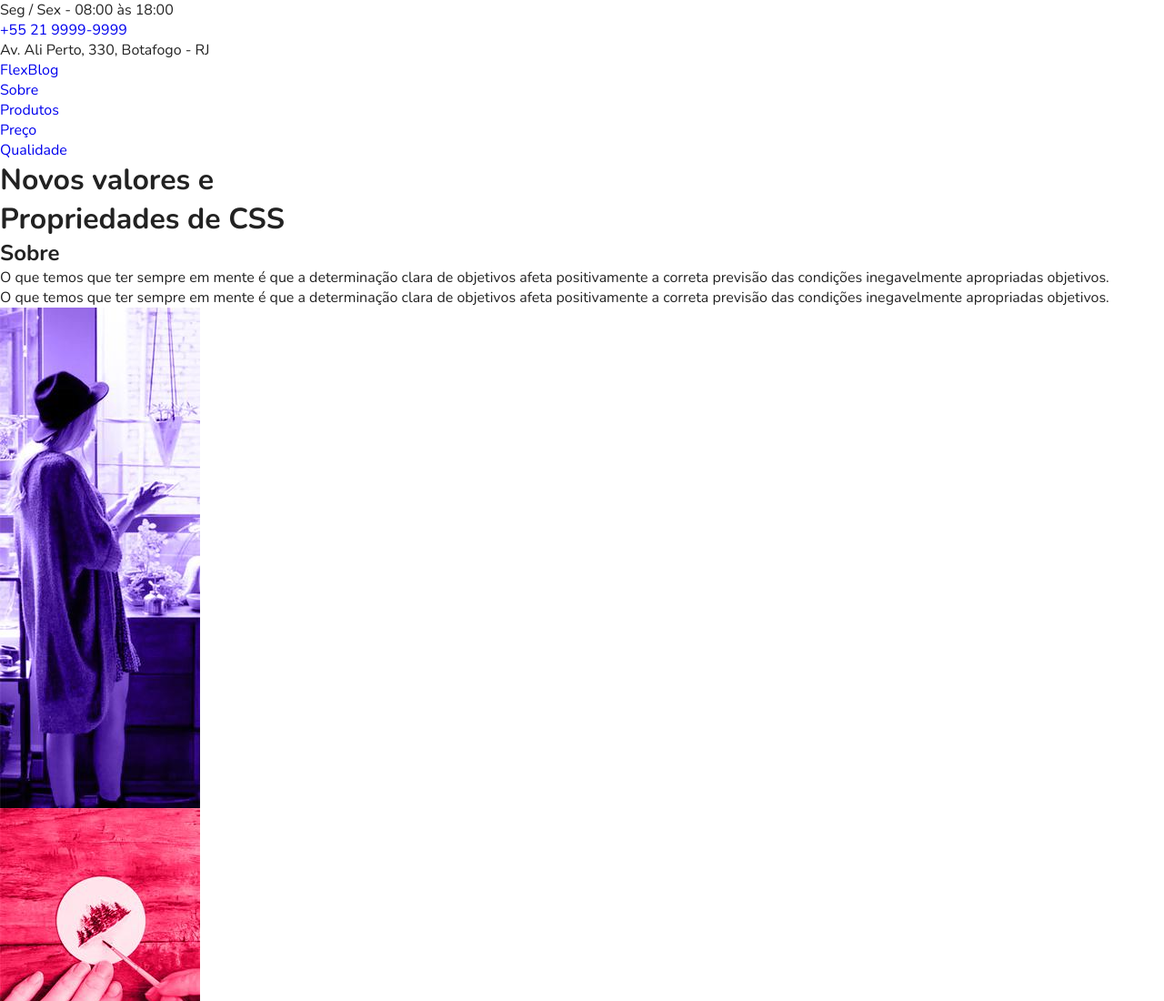
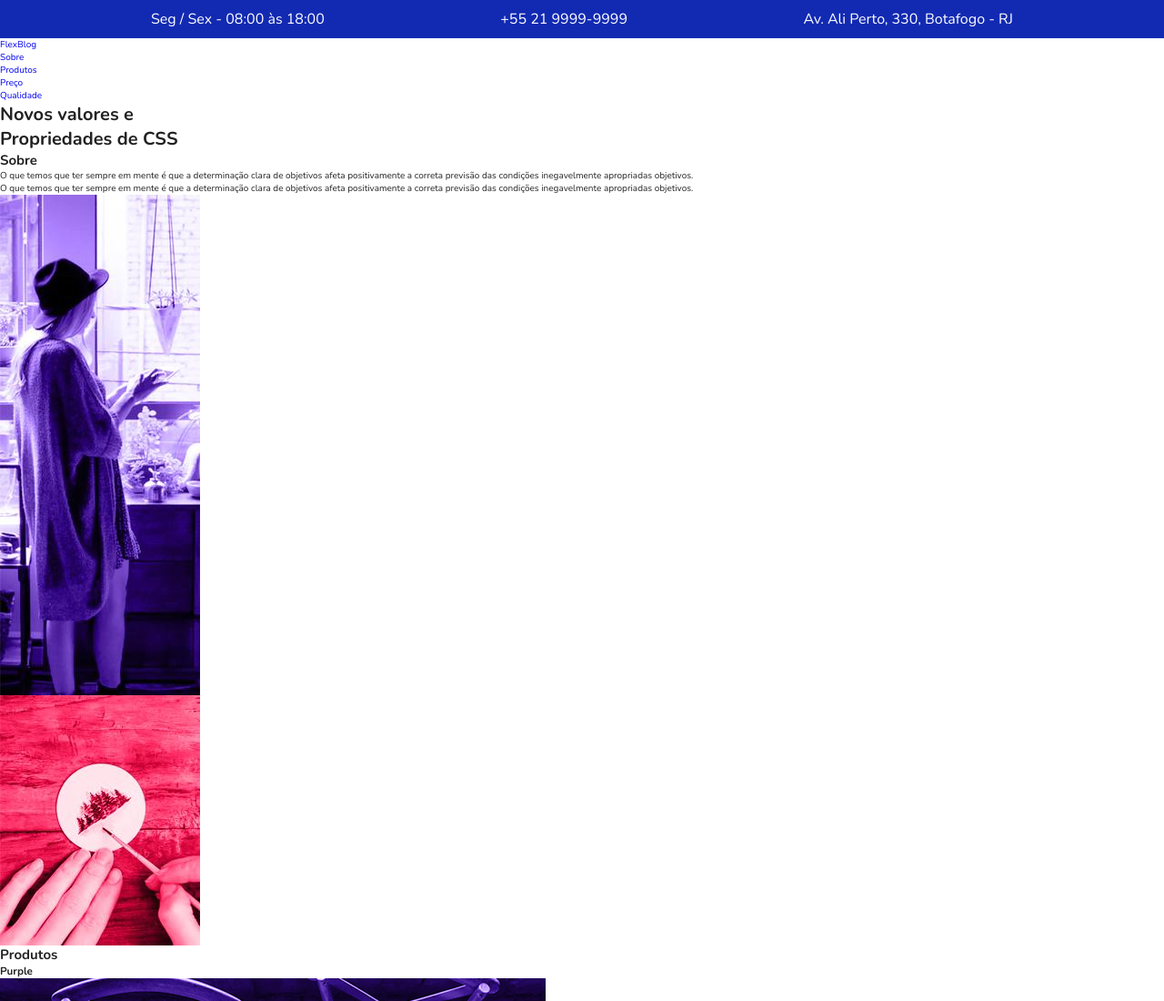
Before and after one commit to FernandNsp/Estudo-Flexbox_Flexblog, a plain HTML site: page index.html in a window 1280 px wide. Shown: the top 1100 px of the page at 91% size. Drawn offline with nearby package versions, Linux system fonts and the light colour scheme.

Commit message:
Criado container e estilizado menu informacoes com contato (html com font-size 62.5%)

```diff
--- /dev/null
+++ b/assets/css/cabecalho.css
@@ -0,0 +1,20 @@
+/* ========== INFORMACOES */
+.informacoes{
+	color: var(--branco);
+	background-color: var(--principal-escuro);
+}
+
+.informacoes__contatos{
+	display: flex;
+	flex-wrap: wrap;
+	justify-content: space-between;
+	align-items: center;
+
+	padding-top: 1rem;
+}
+
+.informacoes__item{
+	color: var(--branco);
+	font-size: 1.6rem;
+	margin: 0 1.6rem 1rem 1.6rem;
+}
--- a/assets/css/style.css
+++ b/assets/css/style.css
@@ -5,12 +5,24 @@
 }
 
 :root{
+	--branco: #FFFFFF;
 	--preto: #222222;
+	--principal: #122ab2;
+	--principal-escuro: #122ab2;
+}
+
+html{
+	font-size: 62.5%;
 }
 
 body{
 	color: var(--preto);
 	font-family: "Nunito", Arial, Helvetica, sans-serif;
+}
+
+.container{
+	max-width: 980px;
+	margin: 0 auto;
 }
 
 a, li{
--- a/index.html
+++ b/index.html
@@ -13,11 +13,12 @@
 
 		<!-- ESTILOS -->
 		<link rel="stylesheet" href="./assets/css/style.css">
+		<link rel="stylesheet" href="./assets/css/cabecalho.css">
 	</head>
 
 	<body>
 		<div class="informacoes">
-			<div class="informacoes__contatos">
+			<div class="informacoes__contatos container">
 				<p class="informacoes__item">Seg / Sex - 08:00 às 18:00</p>
 				<a href="tel:+55 21 9999-9999" class="informacoes__item">+55 21 9999-9999</a>
 				<p class="informacoes__item">Av. Ali Perto, 330, Botafogo - RJ</p>
```
